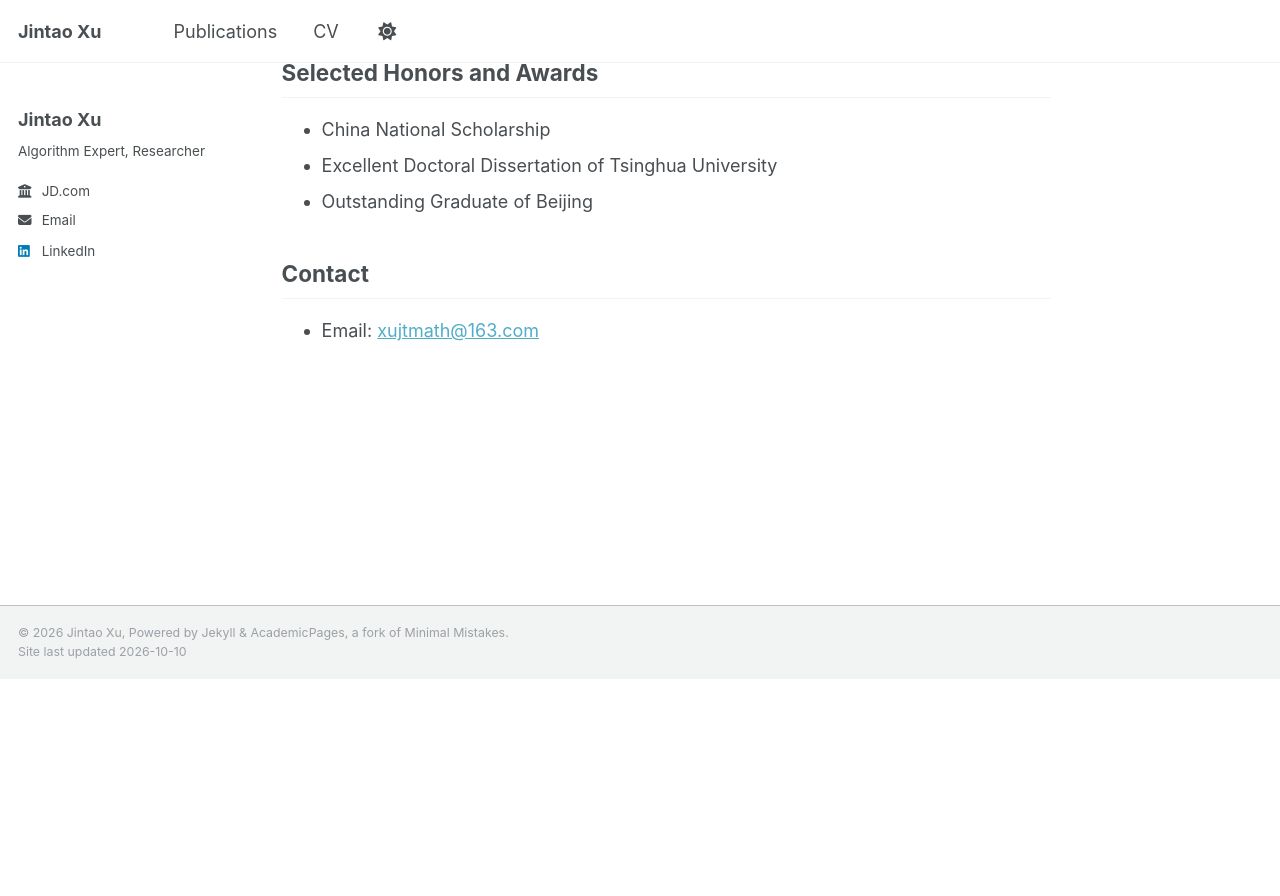
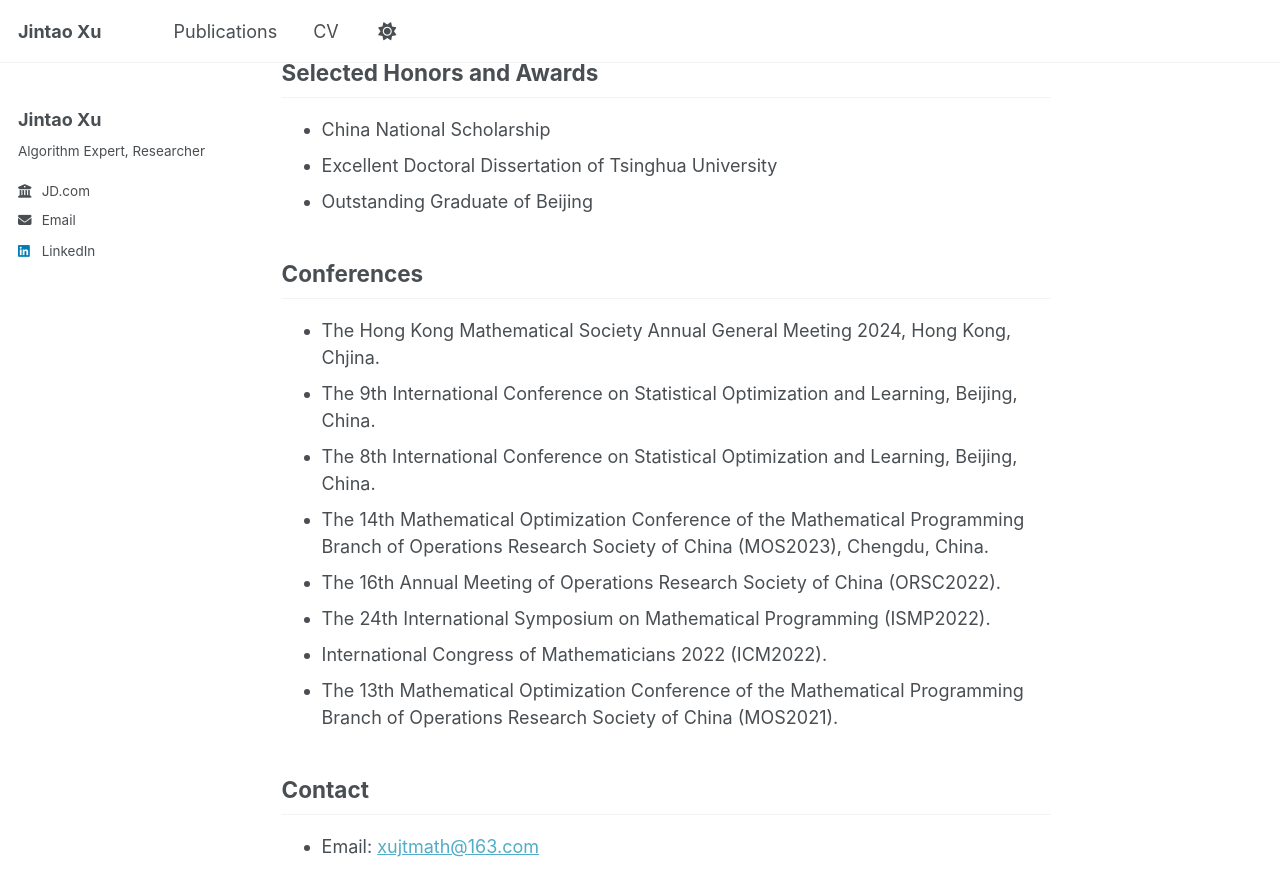
Before and after one commit to JintaoXuMath/JintaoXuMath.github.io, a Jekyll site: the page built from _pages/about.md, in a window 1280 px wide and 900 px high, scrolled down 2683 px. Shown: the top 896 px of the window. Built offline with Jekyll 4.4.1, drawn with Linux system fonts in a browser that asks for light colours; before the commit the page ends 3362 px from its top, so only the background shows below that.

Commit message:
Add conferences attended to about page
Added a section listing various conferences attended.

```diff
--- a/_pages/about.md
+++ b/_pages/about.md
@@ -69,6 +69,17 @@ My research broadly lies in **AI for decision making**, with particular interest
 - Excellent Doctoral Dissertation of Tsinghua University
 - Outstanding Graduate of Beijing
 
+## Conferences
+
+- The Hong Kong Mathematical Society Annual General Meeting 2024, Hong Kong, Chjina.
+- The 9th International Conference on Statistical Optimization and Learning, Beijing, China.
+- The 8th International Conference on Statistical Optimization and Learning, Beijing, China.
+- The 14th Mathematical Optimization Conference of the Mathematical Programming Branch of Operations Research Society of China (MOS2023), Chengdu, China.
+- The 16th Annual Meeting of Operations Research Society of China (ORSC2022).
+- The 24th International Symposium on Mathematical Programming (ISMP2022).
+- International Congress of Mathematicians 2022 (ICM2022).
+- The 13th Mathematical Optimization Conference of the Mathematical Programming Branch of Operations Research Society of China (MOS2021).
+
 ## Contact
 
 - Email: [xujtmath@163.com](mailto:xujtmath@163.com)
```
